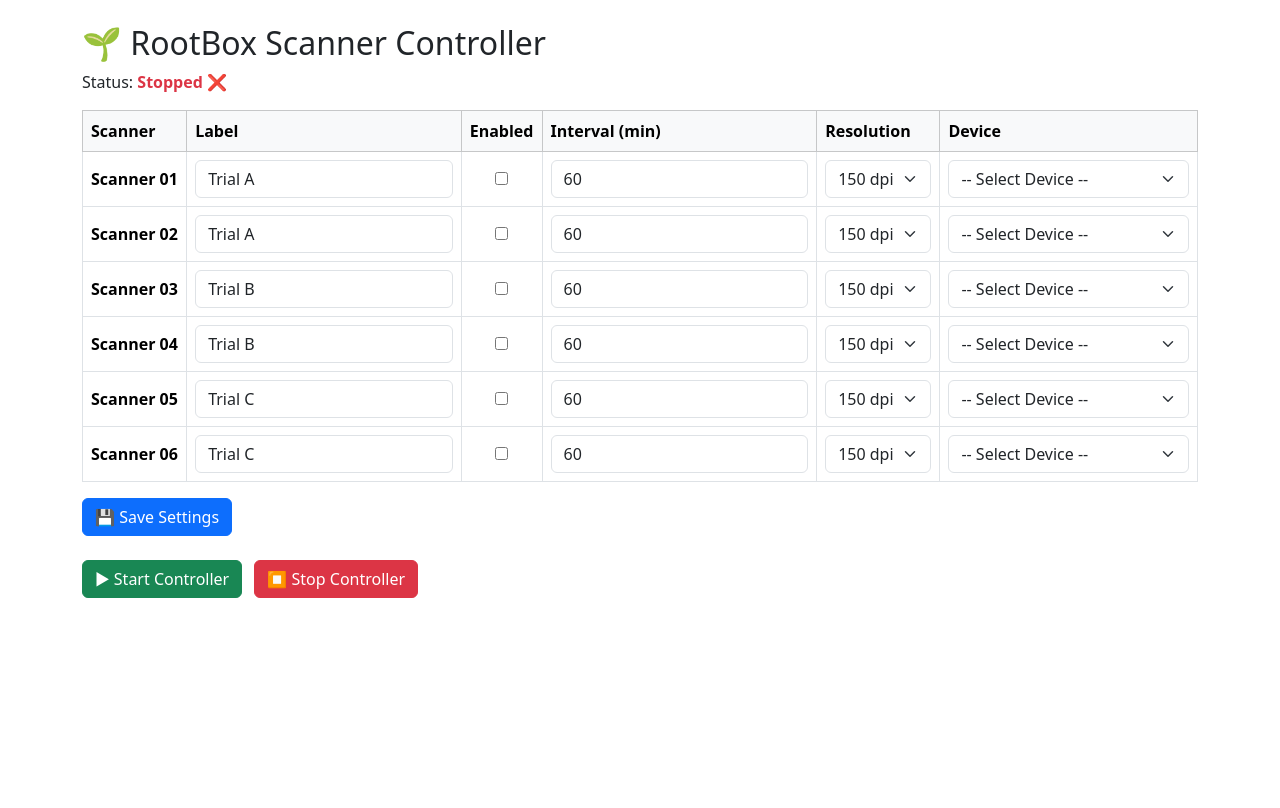
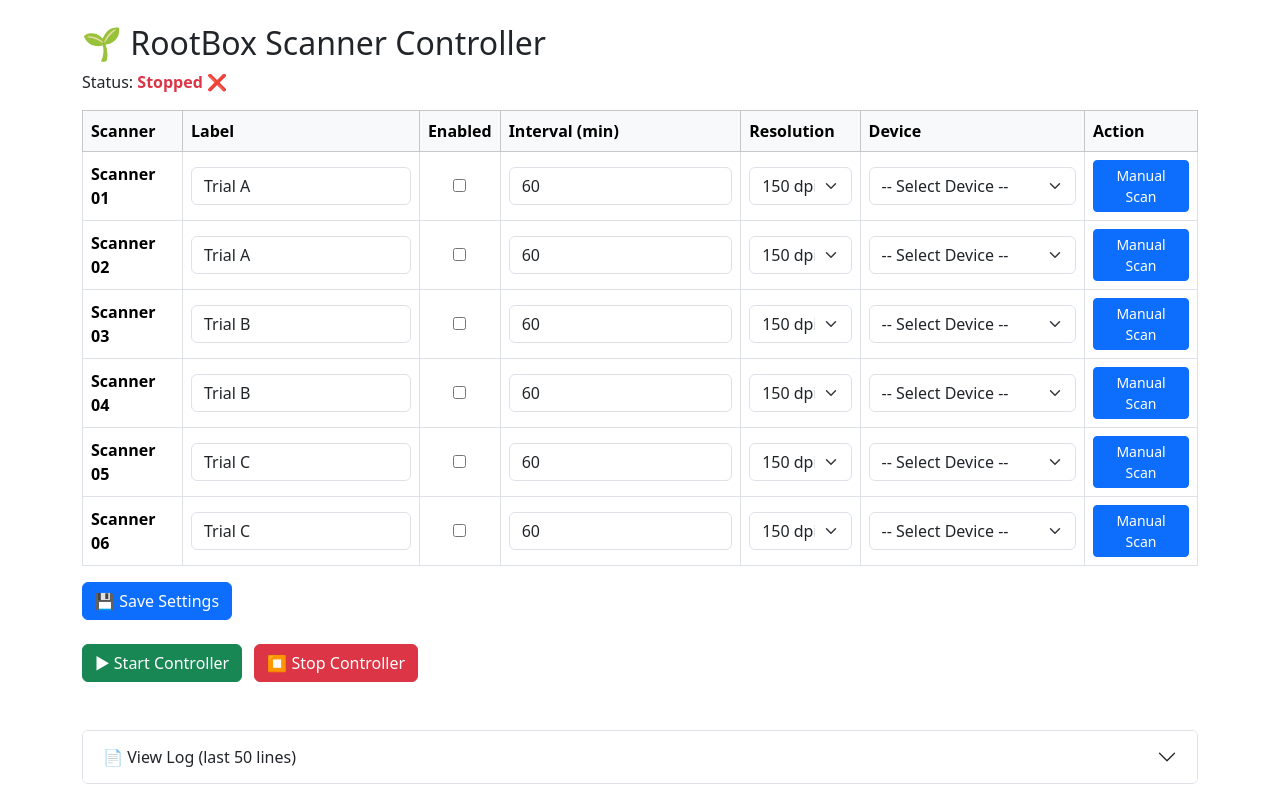
Before and after one commit to Mr-Vale/RootBox-Software, a Flask app: page / in a window 1280 px wide. Before the commit the page ends 598 px from the top, so only its background shows below. Run offline with Flask 3, Linux system fonts and the light colour scheme.

Commit message:
Add files via upload

```diff
--- a/web/app.py
+++ b/web/app.py
@@ -113,5 +113,29 @@ def stop():
     stop_controller()
     return redirect(url_for('index'))
 
+@app.route('/manual_scan/<scanner_id>', methods=['POST'])
+def manual_scan(scanner_id):
+    try:
+        result = subprocess.run(
+            ['python3', os.path.join(ROOTBOX_DIR, '01_scan_image.py'), scanner_id],
+            check=True
+        )
+        flash(f"✅ Manual scan for {scanner_id} completed successfully.", "success")
+    except subprocess.CalledProcessError as e:
+        flash(f"❌ Manual scan for {scanner_id} failed: {e}", "danger")
+    return redirect(url_for('index'))
+
+@app.route('/log')
+def view_log():
+    log_path = os.path.join(ROOTBOX_DIR, 'logs', 'control_log.txt')
+    try:
+        with open(log_path, 'r') as f:
+            lines = f.readlines()
+        last_lines = lines[-50:]
+        return ''.join(last_lines)
+    except Exception as e:
+        return f"⚠️ Error reading log file: {e}"
+
+
 if __name__ == '__main__':
     app.run(host='0.0.0.0', port=5000)
--- a/web/templates/index.html
+++ b/web/templates/index.html
@@ -9,6 +9,7 @@
   <div class="container">
     <h2>🌱 RootBox Scanner Controller</h2>
 
+    <!-- Status -->
     <p>Status:
       {% if running %}
         <span class="text-success fw-bold">Running ✅</span>
@@ -17,6 +18,7 @@
       {% endif %}
     </p>
 
+    <!-- Flash messages -->
     {% with messages = get_flashed_messages(with_categories=true) %}
       {% if messages %}
         <div class="alert alert-info">
@@ -27,6 +29,7 @@
       {% endif %}
     {% endwith %}
 
+    <!-- Settings Form -->
     <form method="post" action="{{ url_for('index') }}">
       <table class="table table-bordered align-middle">
         <thead class="table-light">
@@ -37,6 +40,7 @@
             <th>Interval (min)</th>
             <th>Resolution</th>
             <th>Device</th>
+            <th>Action</th>
           </tr>
         </thead>
         <tbody>
@@ -47,8 +51,7 @@
             <td class="text-center">
               <input type="checkbox" name="enabled_{{ scanner_id }}" {% if config.enabled %}checked{% endif %}>
             </td>
-              <td><input type="number" name="interval_{{
-                scanner_id }}" value="{{ config.interval_minutes }}" class="form-control" min="1" required></td>
+            <td><input type="number" name="interval_{{ scanner_id }}" value="{{ config.interval_minutes }}" class="form-control" min="1" required></td>
             <td>
               <select name="res_{{ scanner_id }}" class="form-select" required>
                 {% for value in [600, 300, 150] %}
@@ -64,14 +67,17 @@
                 {% endfor %}
               </select>
             </td>
+            <td>
+              <button type="button" class="btn btn-sm btn-primary" onclick="manualScan('{{ scanner_id }}')">Manual Scan</button>
+            </td>
           </tr>
           {% endfor %}
         </tbody>
       </table>
-
       <button type="submit" class="btn btn-primary">💾 Save Settings</button>
     </form>
 
+    <!-- Start/Stop Controls -->
     <div class="mt-4">
       <form method="post" action="{{ url_for('start') }}" class="d-inline-block me-2">
         <button type="submit" class="btn btn-success">▶ Start Controller</button>
@@ -80,6 +86,54 @@
         <button type="submit" class="btn btn-danger">⏹ Stop Controller</button>
       </form>
     </div>
+
+    <!-- Log Viewer Accordion -->
+    <div class="accordion mt-5" id="logAccordion">
+      <div class="accordion-item">
+        <h2 class="accordion-header" id="headingLog">
+          <button class="accordion-button collapsed" type="button" data-bs-toggle="collapse" data-bs-target="#collapseLog" aria-expanded="false" aria-controls="collapseLog">
+            📄 View Log (last 50 lines)
+          </button>
+        </h2>
+        <div id="collapseLog" class="accordion-collapse collapse" aria-labelledby="headingLog" data-bs-parent="#logAccordion">
+          <div class="accordion-body">
+            <pre id="logContent" class="bg-light p-3 border rounded" style="max-height: 400px; overflow-y: auto;">Loading log...</pre>
           </div>
+        </div>
+      </div>
+    </div>
+
+  </div>
+
+  <!-- JavaScript -->
+  <script src="https://cdn.jsdelivr.net/npm/bootstrap@5.3.2/dist/js/bootstrap.bundle.min.js"></script>
+  <script>
+    function manualScan(scannerId) {
+      fetch(`/manual_scan/${scannerId}`, {
+        method: 'POST'
+      }).then(() => location.reload());
+    }
+
+    let logInterval = null;
+
+    function loadLog() {
+      fetch('/log')
+        .then(res => res.text())
+        .then(text => {
+          document.getElementById('logContent').textContent = text;
+        });
+    }
+
+    const logCollapse = document.getElementById('collapseLog');
+
+    logCollapse.addEventListener('shown.bs.collapse', function () {
+      loadLog();
+      logInterval = setInterval(loadLog, 30000); // 30 sec refresh
+    });
+
+    logCollapse.addEventListener('hidden.bs.collapse', function () {
+      clearInterval(logInterval);
+    });
+  </script>
 </body>
 </html>
```
Lines whose indentation alone changed are shown as unchanged.
